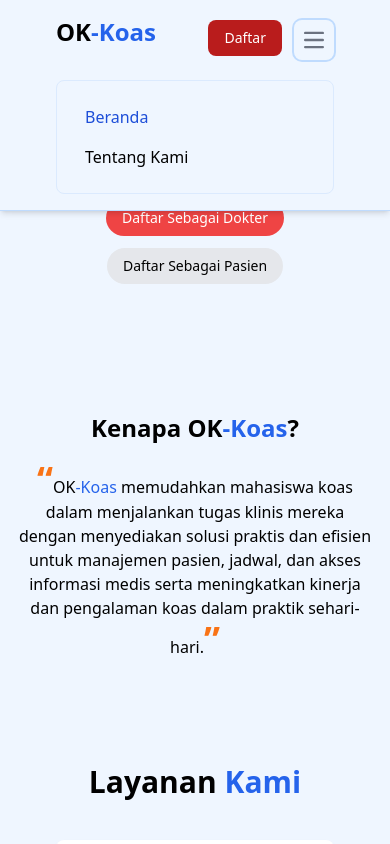
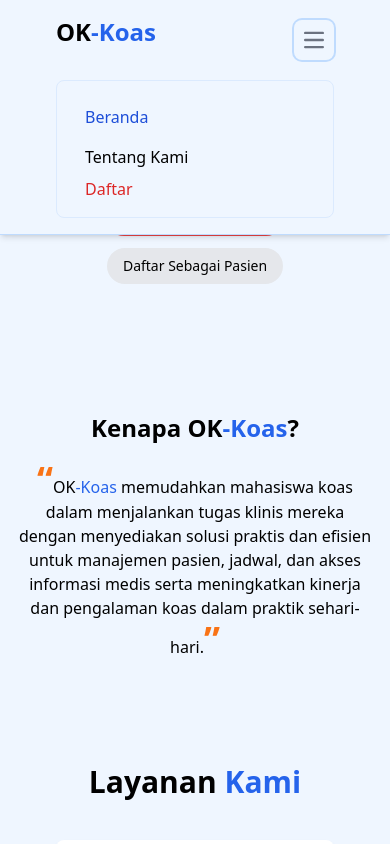
Before and after one commit to ok-koas/client, a React (Vite) app: page / in a window 390 px wide. Both pictures are taken after a click on the button "Open main menu". Shown: the top 844 px of the page. Built offline with nearby package versions, Linux system fonts and the light colour scheme.

Commit message:
moved daftar button to minibar

```diff
--- a/src/components/Navbar.jsx
+++ b/src/components/Navbar.jsx
@@ -23,7 +23,7 @@ const Navbar = () => {
         </div>
         <div className="flex md:order-2 space-x-3 md:space-x-0 rtl:space-x-reverse">
           <Link to="/Register" onClick={handleLinkClick}>
-            <button className="text-white bg-red-700 hover:bg-red-800 focus:ring-4 focus:outline-none focus:ring-red-300 font-medium rounded-lg text-sm px-4 py-2 text-center dark:bg-red-600 dark:hover:bg-red-700 dark:focus:ring-red-800">
+            <button className="text-white bg-red-700 hover:bg-red-800 focus:ring-4 focus:outline-none focus:ring-red-300 font-medium rounded-lg text-sm px-4 py-2 text-center dark:bg-red-600 dark:hover:bg-red-700 dark:focus:ring-red-800 hidden md:block">
               Daftar
             </button>
           </Link>
@@ -82,6 +82,17 @@ const Navbar = () => {
                 Tentang Kami
               </Link>
             </li>
+            <li>
+              <Link
+                to={"/register"}
+                className={`md:hidden py-2 px-3 rounded md:bg-transparent md:p-0 ${
+                  pathname === "/register" ? "text-blue-700" : "text-red-600"
+                }`}
+                onClick={handleLinkClick}
+              >
+                Daftar
+              </Link>
+            </li>
           </ul>
         </div>
       </div>
```
